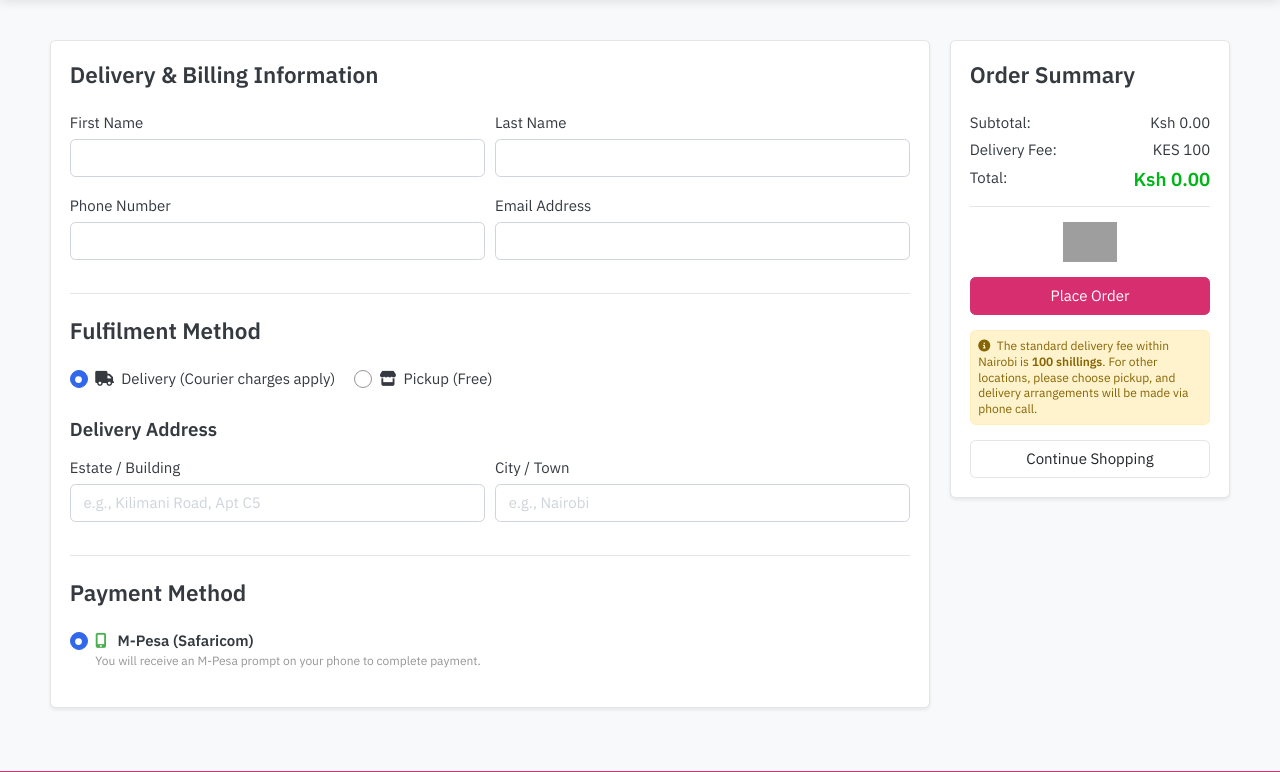
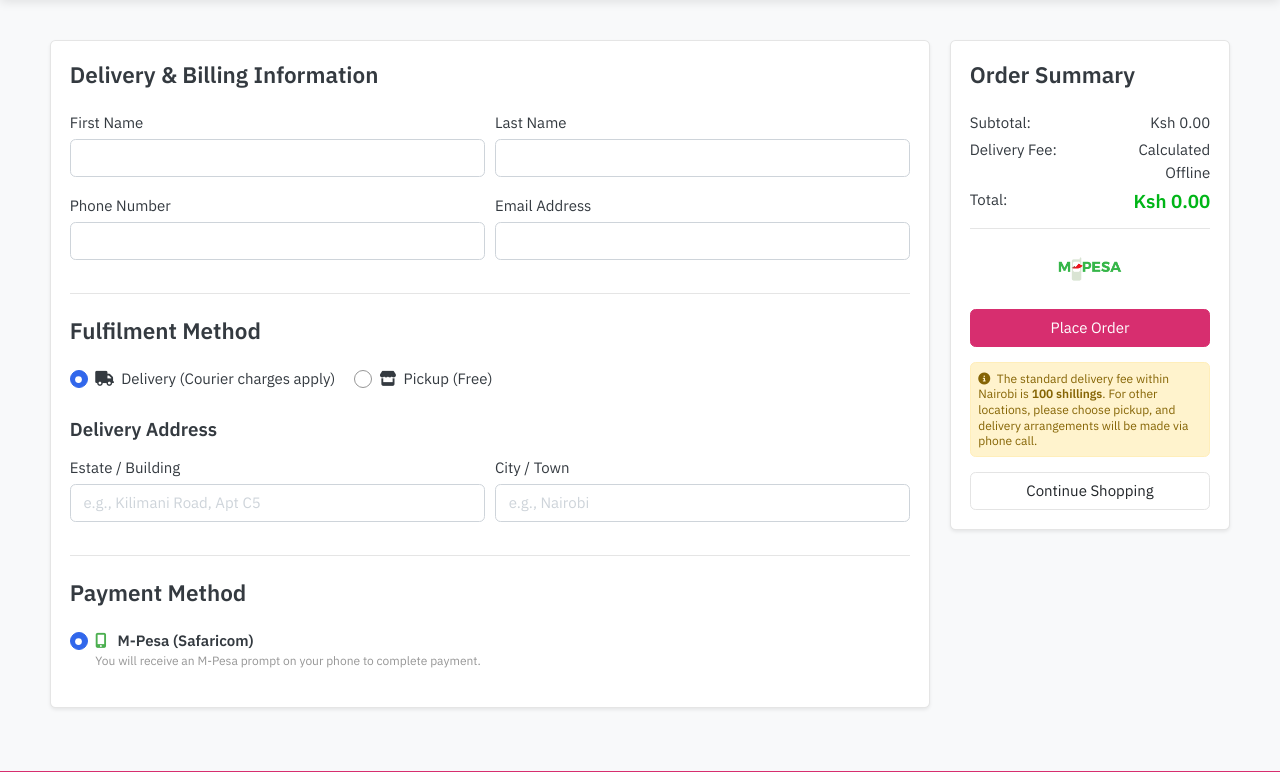
Before and after one commit to Holozot/azara-mpesa-link, a Django app: template templates/orders/checkout.html in a window 1280 px wide. Shown: the part 214-986 px from the top of the page. Run offline with Django 4.2, Linux system fonts and the light colour scheme; the template is opened without the code that fills it, so the values that code supplies are empty; data comes from the database, SQL or seed files in the repository; some libraries are stand-ins or nearby versions; grey boxes are pictures that could not be loaded.

Commit message:
Delivery Fee alert

```diff
--- a/templates/orders/checkout.html
+++ b/templates/orders/checkout.html
@@ -6,31 +6,38 @@
 <section class="section-content padding-y bg">
     <div class="container">
 
+        <!-- START FORM: Wraps both columns so the button works -->
         <form action="{% url 'orders:place_order' %}" method="POST">
         {% csrf_token %}
 
         <div class="row">
+            <!-- LEFT COLUMN: INPUTS -->
             <main class="col-md-9">
                 <article class="card mb-4 shadow-sm">
                     <div class="card-body">
                         <h4 class="card-title mb-4">Delivery & Billing Information</h4>
 
+                        <!-- 1. CONTACT DETAILS -->
                         <div class="form-row">
                             <div class="col form-group">
                                 <label>First Name</label>
                                 <input type="text" name="first_name" class="form-control" required value="{{ user.first_name }}">
                             </div>
+
                             <div class="col form-group">
                                 <label>Last Name</label>
                                 <input type="text" name="last_name" class="form-control" required value="{{ user.last_name }}">
                             </div>
                         </div>
 
+
+
                         <div class="form-row">
                             <div class="col form-group">
                                 <label>Phone Number</label>
                                 <input type="text" name="phone" class="form-control" required value="{{ user.phone_number|default:'' }}">
                             </div>
+
                             <div class="col form-group">
                                 <label>Email Address</label>
                                 <input type="email" name="email" class="form-control" required value="{{ user.email }}">
@@ -38,6 +45,8 @@
                         </div>
 
                         <hr class="mb-4">
+
+                        <!-- 2. FULFILMENT METHOD (Radio Buttons) -->
 
                         <h4 class="card-title mb-4">Fulfilment Method</h4>
                         <div class="form-group" id="deliveryMethodGroup">
@@ -47,6 +56,7 @@
                                     <i class="fa fa-truck mr-1"></i> Delivery (Courier charges apply)
                                 </div>
                             </label>
+
                             <label class="custom-control custom-radio custom-control-inline">
                                 <input type="radio" name="delivery_method" class="custom-control-input" value="Pickup" id="radioPickup">
                                 <div class="custom-control-label">
@@ -55,6 +65,7 @@
                             </label>
                         </div>
 
+                        <!-- 3. ADDRESS FIELDS (Hidden if Pickup selected) -->
                         <div id="addressFields">
                             <h5 class="card-title mt-4 mb-3">Delivery Address</h5>
                             <div class="form-row">
@@ -62,6 +73,7 @@
                                     <label>Estate / Building</label>
                                     <input type="text" name="estate" class="form-control" placeholder="e.g., Kilimani Road, Apt C5">
                                 </div>
+
                                 <div class="col form-group">
                                     <label>City / Town</label>
                                     <input type="text" name="city" class="form-control" placeholder="e.g., Nairobi">
@@ -71,6 +83,7 @@
 
                         <hr class="mb-4">
 
+                        <!-- 4. PAYMENT METHOD -->
                         <h4 class="card-title mb-4">Payment Method</h4>
                         <div class="form-group">
                             <label class="custom-control custom-radio">
@@ -87,6 +100,10 @@
                 </article>
             </main>
 
+
+
+            <!-- RIGHT COLUMN: SUMMARY & SUBMIT -->
+
             <aside class="col-md-3">
                 <div class="card shadow-sm">
                     <div class="card-body">
@@ -95,10 +112,12 @@
                             <dt>Subtotal:</dt>
                             <dd class="text-right">Ksh {{ total_cart_data.sub_total|default:"0.00" }}</dd>
                         </dl>
+
                         <dl class="dlist-align">
                             <dt> Delivery Fee:</dt>
-                            <dd class="text-right" id="deliveryFeeDisplay">KES 100</dd>
+                            <dd class="text-right" id="deliveryFeeDisplay">Ksh 100.00</dd>
                         </dl>
+
                         <dl class="dlist-align">
                             <dt>Total:</dt>
                             <dd class="text-right h5 text-success">
@@ -107,15 +126,17 @@
                         </dl>
                         <hr>
 
+                        <!-- UPDATED: Increased max-height for better visibility -->
                         <p class="text-center mb-3">
-                            <img src="{% static 'images/mpesa.png' %}" alt="M-Pesa" style="max-height: 40px;">
+                            <img src="{% static 'images/mpesa_logo.png' %}" alt="M-Pesa" style="max-height: 50px;">
                         </p>
 
+                        <!-- SUBMIT BUTTON -->
                         <button type="submit" class="btn btn-primary btn-block">
                             Place Order
                         </button>
 
-                        <div class="alert alert-warning mt-3 small p-2" role="alert" style="font-size: 12px; line-height: 1.3; background-color: #fff3cd; border-color: #ffeeba; color: #856404;">
+                       <div class="alert alert-warning mt-3 small p-2" role="alert" style="font-size: 12px; line-height: 1.3; background-color: #fff3cd; border-color: #ffeeba; color: #856404;">
                             <i class="fas fa-info-circle mr-1"></i>
                             The standard delivery fee within Nairobi is <strong>100 shillings</strong>.
                             For other locations, please choose pickup, and delivery arrangements will be made via phone call.
@@ -125,7 +146,12 @@
                     </div>
                 </div>
             </aside>
-        </div> </form> </div> </section>
+        </div> <!-- row.// -->
+        </form> <!-- End Form -->
+    </div> <!-- container .// -->
+</section>
+
+<!-- JAVASCRIPT FOR TOGGLING ADDRESS -->
 
 <script>
     document.addEventListener('DOMContentLoaded', function() {
@@ -138,31 +164,28 @@
 
         function toggleAddressFields() {
             if (radioDelivery.checked) {
-                // Logic for Delivery
                 addressFields.style.display = 'block';
                 estateInput.required = true;
                 cityInput.required = true;
+                feeDisplay.textContent = 'Calculated Offline';
 
-                // CHANGE: Show KES 100 instead of "Calculated Offline"
-                feeDisplay.textContent = 'KES 100';
             } else {
-                // Logic for Pickup
                 addressFields.style.display = 'none';
                 estateInput.required = false;
                 cityInput.required = false;
-
-                // Clear inputs if they switch to pickup
                 estateInput.value = '';
                 cityInput.value = '';
-
                 feeDisplay.textContent = 'Free';
             }
+
         }
 
         radioDelivery.addEventListener('change', toggleAddressFields);
         radioPickup.addEventListener('change', toggleAddressFields);
-        toggleAddressFields(); // Run on load to set initial state
+        toggleAddressFields(); // Run on load
+
     });
+
 </script>
 
 {% endblock %}
```
